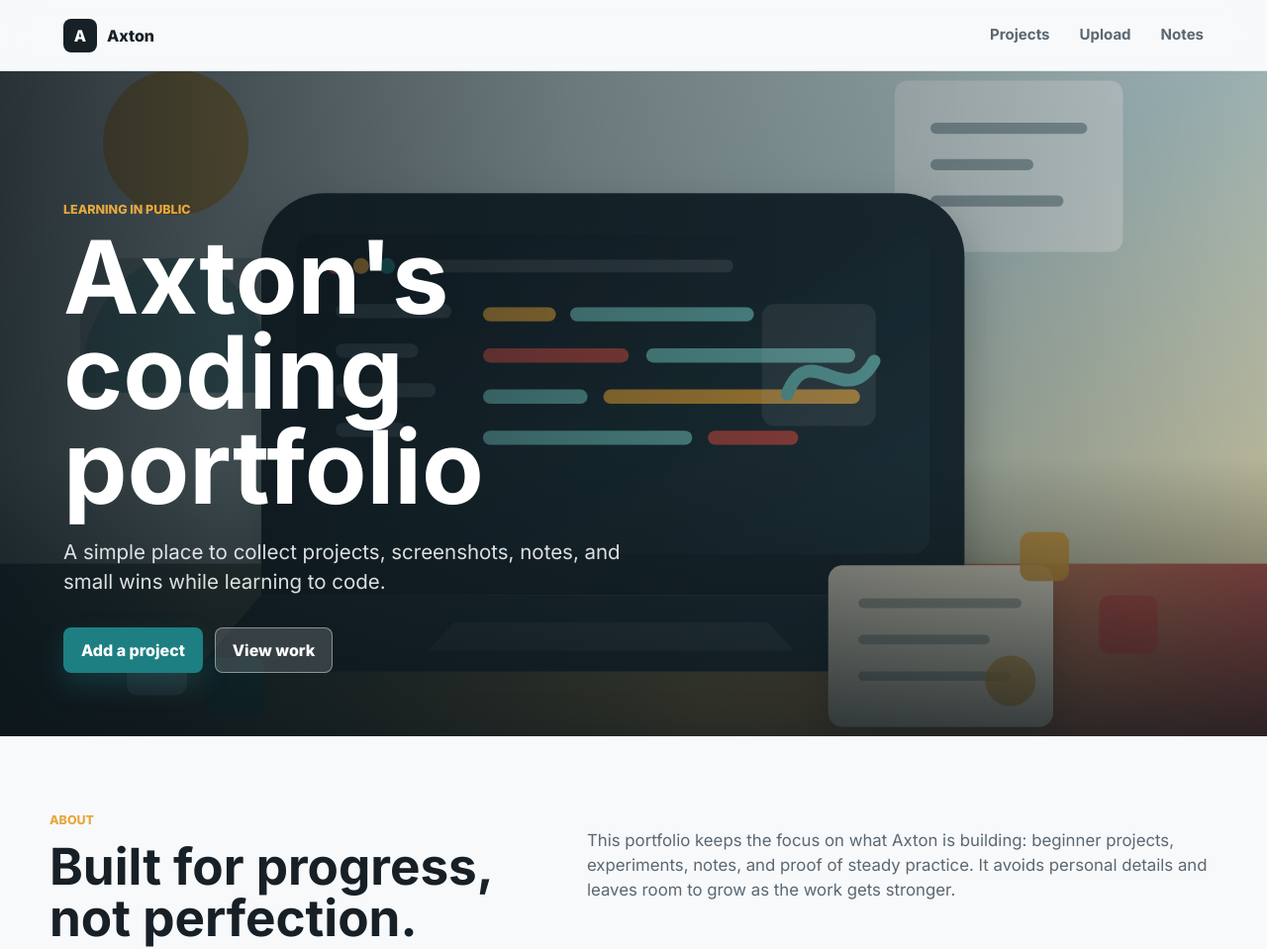
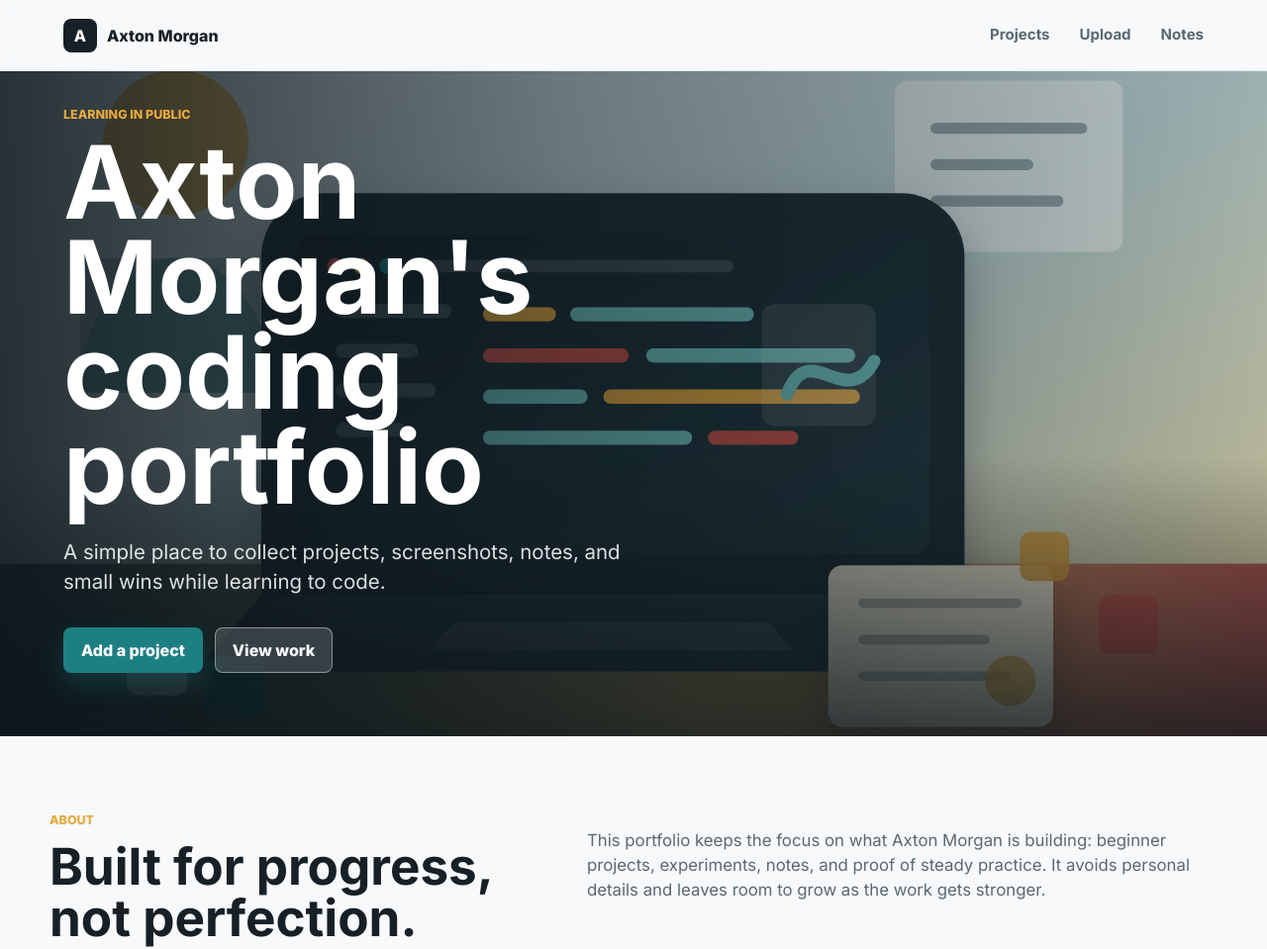
Before and after one commit to CodeAxton/my-first-site, a plain HTML site: page index.html in a window 1280 px wide. Shown: the top 959 px of the page at 99% size. Drawn offline with Linux system fonts and the light colour scheme.

Commit message:
Use full name on portfolio

```diff
--- a/index.html
+++ b/index.html
@@ -3,8 +3,8 @@
   <head>
     <meta charset="utf-8">
     <meta name="viewport" content="width=device-width, initial-scale=1">
-    <meta name="description" content="Axton's coding portfolio for projects, experiments, and learning notes.">
-    <title>Axton | Coding Portfolio</title>
+    <meta name="description" content="Axton Morgan's coding portfolio for projects, experiments, and learning notes.">
+    <title>Axton Morgan | Coding Portfolio</title>
     <link rel="preconnect" href="https://fonts.googleapis.com">
     <link rel="preconnect" href="https://fonts.gstatic.com" crossorigin>
     <link href="https://fonts.googleapis.com/css2?family=Inter:wght@400;500;600;700;800&display=swap" rel="stylesheet">
@@ -12,9 +12,9 @@
   </head>
   <body>
     <header class="site-header">
-      <a class="brand" href="#top" aria-label="Axton portfolio home">
+      <a class="brand" href="#top" aria-label="Axton Morgan portfolio home">
         <span class="brand-mark">A</span>
-        <span>Axton</span>
+        <span>Axton Morgan</span>
       </a>
       <nav aria-label="Main navigation">
         <a href="#projects">Projects</a>
@@ -29,7 +29,7 @@
         <div class="hero-overlay"></div>
         <div class="hero-content">
           <p class="eyebrow">Learning in public</p>
-          <h1 id="hero-title">Axton's coding portfolio</h1>
+          <h1 id="hero-title">Axton Morgan's coding portfolio</h1>
           <p class="hero-copy">
             A simple place to collect projects, screenshots, notes, and small wins while learning to code.
           </p>
@@ -46,7 +46,7 @@
           <h2>Built for progress, not perfection.</h2>
         </div>
         <p>
-          This portfolio keeps the focus on what Axton is building: beginner projects, experiments, notes, and proof of steady practice. It avoids personal details and leaves room to grow as the work gets stronger.
+          This portfolio keeps the focus on what Axton Morgan is building: beginner projects, experiments, notes, and proof of steady practice. It avoids personal details and leaves room to grow as the work gets stronger.
         </p>
       </section>
 
@@ -152,7 +152,7 @@
     </main>
 
     <footer>
-      <p>Axton | Coding portfolio</p>
+      <p>Axton Morgan | Coding portfolio</p>
       <a href="#top">Back to top</a>
     </footer>
 
```
